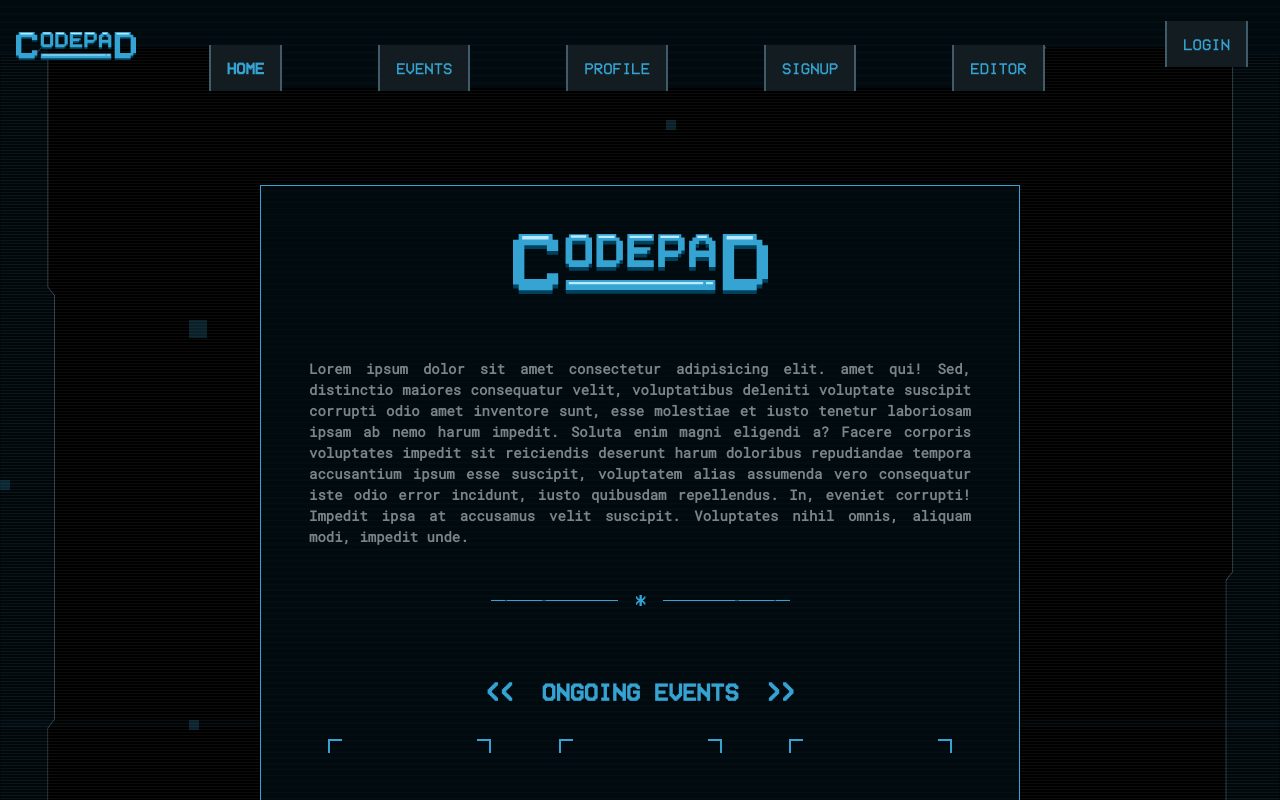
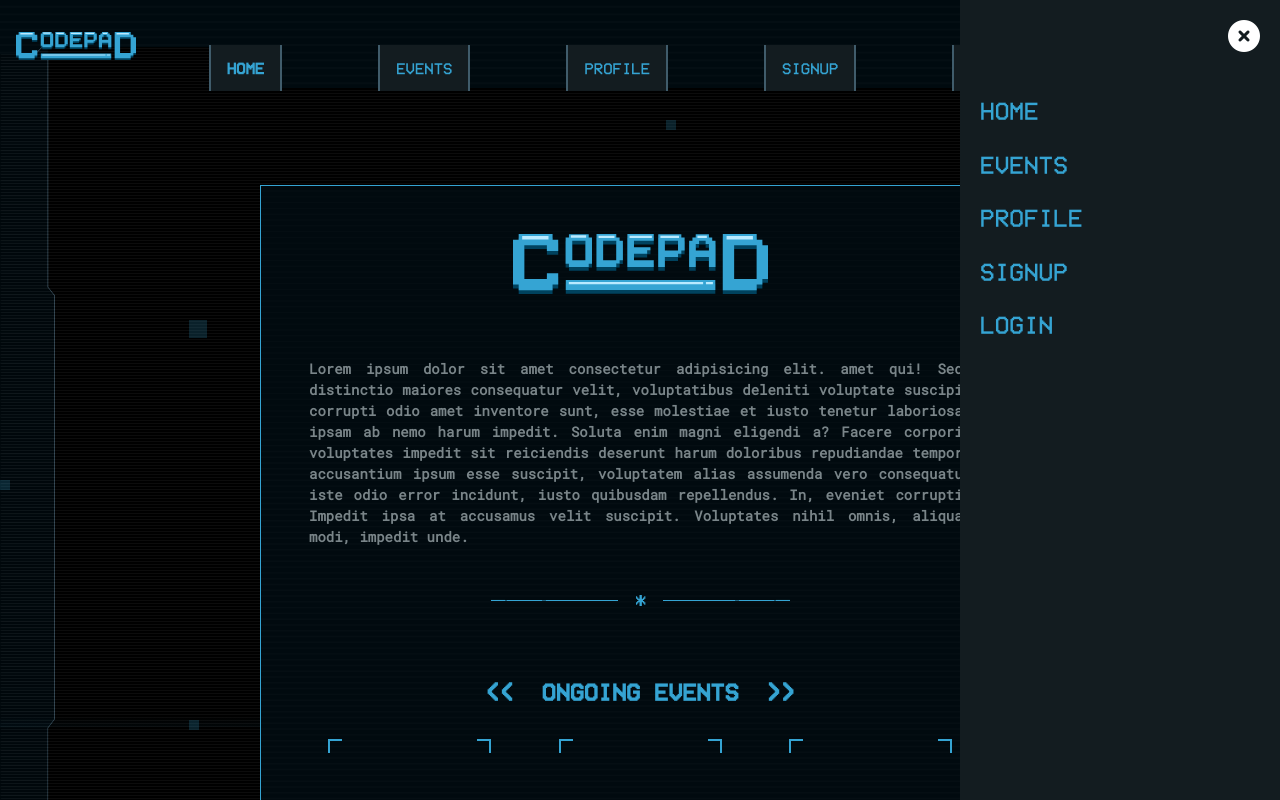
Before and after one commit to OjusWiZard/Code-Pad, a React (Create React App) app in the folder frontend/: page / in a window 1280 px wide. Shown: the top 800 px of the page. Built offline with nearby package versions, Linux system fonts and the light colour scheme.

Commit message:
updated the sidear

```diff
--- a/frontend/src/components/navbar/Navbar.jsx
+++ b/frontend/src/components/navbar/Navbar.jsx
@@ -37,23 +37,27 @@ function Navbar() {
         </button>
         <div class="search-overlay" id="sidebar">
           <div class="search-content">
-            <div class="clearfix" onClick={handleClick} style={{cursor: 'pointer'}}>
+            <div
+              class="clearfix"
+              onClick={handleClick}
+              style={{ cursor: "pointer" }}
+            >
               <i class="fas fa-times-circle fa-2x text-white float-right mb-4"></i>
             </div>
             <Link to="/">
-              <div className="mt-3 font-vcr font-blue font-25">Home</div>
+              <div className="mt-3 font-vcr font-blue font-25">HOME</div>
             </Link>
             <Link to="/events">
-              <div className="mt-3 font-vcr font-blue font-25">Events</div>
+              <div className="mt-3 font-vcr font-blue font-25">EVENTS</div>
             </Link>
             <Link to="/profile">
-              <div className="mt-3 font-vcr font-blue font-25">Profile</div>
+              <div className="mt-3 font-vcr font-blue font-25">PROFILE</div>
             </Link>
             <Link to="/signup">
-              <div className="mt-3 font-vcr font-blue font-25">Signup</div>
+              <div className="mt-3 font-vcr font-blue font-25">SIGNUP</div>
             </Link>
             <Link to="/login">
-              <div className="mt-3 font-vcr font-blue font-25">Login</div>
+              <div className="mt-3 font-vcr font-blue font-25">LOGIN</div>
             </Link>
           </div>
         </div>
--- a/frontend/src/components/navbar/navbar.css
+++ b/frontend/src/components/navbar/navbar.css
@@ -23,17 +23,17 @@
 }
 
 .search-overlay {
+  display: none;
   position: fixed;
   top: 0px;
-  left: 0px;
+  right: 0px;
   width: 25vw;
   height: 100%;
   z-index: 1;
-  background-color: var(--grey);
+  background-color: #131C20;
   animation: all 1s ease;
   display: block;
   padding: 20px;
-  display: none;
 }
 
 @media(max-width: 900px){
```
